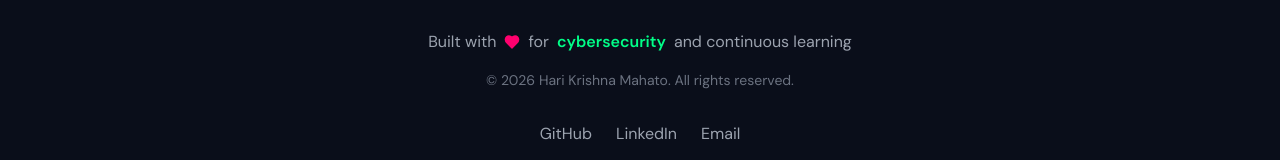
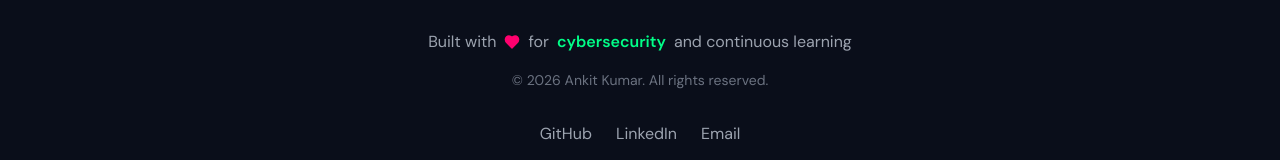
Before and after one commit to Ankit3773/ankit-portfolio, a Next.js app: page / in a window 1280 px wide. Shown: the part 5993-6153 px from the top of the page. Built offline with nearby package versions, Linux system fonts and the light colour scheme.

Commit message:
Final portfolio adjustments

```diff
--- a/components/Footer.tsx
+++ b/components/Footer.tsx
@@ -10,11 +10,11 @@ export default function Footer() {
             <span className="text-cyber-green font-semibold">cybersecurity</span> and continuous learning
           </p>
           <p className="text-gray-500 text-sm">
-            © 2026 Hari Krishna Mahato. All rights reserved.
+            © 2026 Ankit Kumar. All rights reserved.
           </p>
           <div className="flex justify-center gap-6 pt-4">
             <a
-              href="https://github.com/harikrishnamahato777"
+              href="https://github.com/Ankit3773"
               target="_blank"
               rel="noopener noreferrer"
               className="text-gray-400 hover:text-cyber-cyan transition-colors"
@@ -22,7 +22,7 @@ export default function Footer() {
               GitHub
             </a>
             <a
-              href="https://www.linkedin.com/in/harikrishnamahato777"
+              href="https://www.linkedin.com/in/AnkitjhdseKumar/"
               target="_blank"
               rel="noopener noreferrer"
               className="text-gray-400 hover:text-cyber-cyan transition-colors"
@@ -30,7 +30,7 @@ export default function Footer() {
               LinkedIn
             </a>
             <a
-              href="mailto:harikrishnamahato777@gmail.com"
+              href="mailto:Ankit3250a@gmail.com"
               className="text-gray-400 hover:text-cyber-cyan transition-colors"
             >
               Email
```
